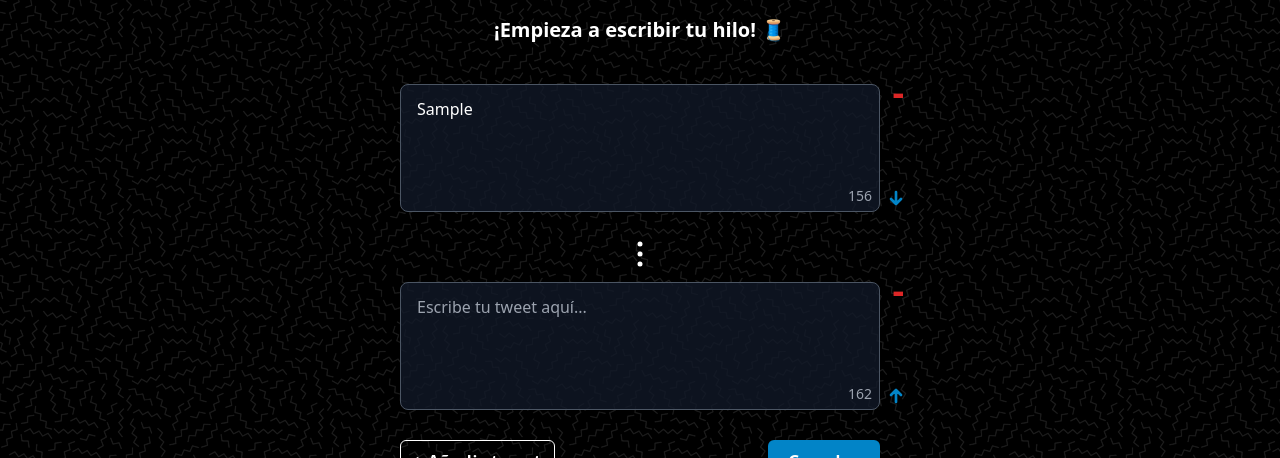
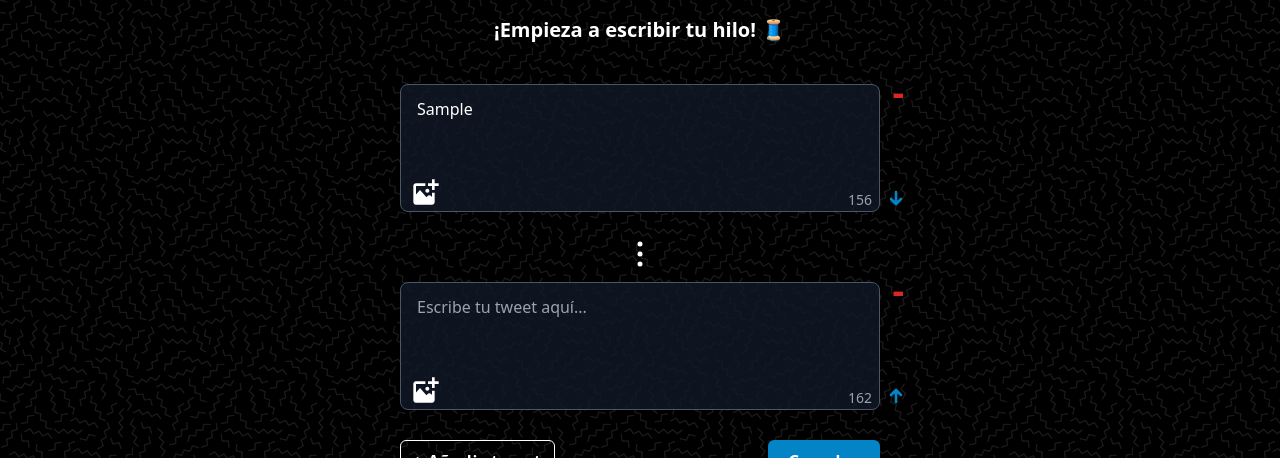
Before and after one commit to jsnzrdz/threaddy, a React (Vite) app: page / in a window 1280 px wide. Both pictures are taken after typing "Sample" into the empty fields and a click on the button "+ Añadir tweet". Shown: the top 458 px of the page. Built offline with nearby package versions, Linux system fonts and the light colour scheme.

Commit message:
Añadir icono de subir imagenes

```diff
--- a/src/components/TweetEditor/TweetAvailableChars.tsx
+++ b/src/components/TweetEditor/TweetAvailableChars.tsx
@@ -12,7 +12,7 @@ function getAvailableChars(currentTextContent: string) {
 export default function TweetAvailableChars({ currentTextContent }: TweetAvailableCharsProps) {
 
     return (
-        <div className="absolute right-2 bottom-3 text-sm text-gray-400">
+        <div className="absolute right-2 bottom-2 text-sm text-gray-400">
             {getAvailableChars(currentTextContent)}
         </div>
     );
--- a/src/components/TweetEditor/TweetButtons.tsx
+++ b/src/components/TweetEditor/TweetButtons.tsx
@@ -38,6 +38,14 @@ export default function TweetButtons({ visible, threadLength, tweet, onMoveTweet
             >
                 -
             </div>
+            <div className="absolute left-2 bottom-2 cursor-pointer">
+                <svg viewBox="0 0 24 24" xmlns="http://www.w3.org/2000/svg" className="size-8">
+                    <rect x="0" fill="none" width="24" height="24" />
+                    <g>
+                        <path fill="white" d="M23 4v2h-3v3h-2V6h-3V4h3V1h2v3h3zm-8.5 7c.828 0 1.5-.672 1.5-1.5S15.328 8 14.5 8 13 8.672 13 9.5s.672 1.5 1.5 1.5zm3.5 3.234l-.513-.57c-.794-.885-2.18-.885-2.976 0l-.655.73L9 9l-3 3.333V6h7V4H6c-1.105 0-2 .895-2 2v12c0 1.105.895 2 2 2h12c1.105 0 2-.895 2-2v-7h-2v3.234z" />
+                    </g>
+                </svg>
+            </div>
         </>
     )
 }
```
